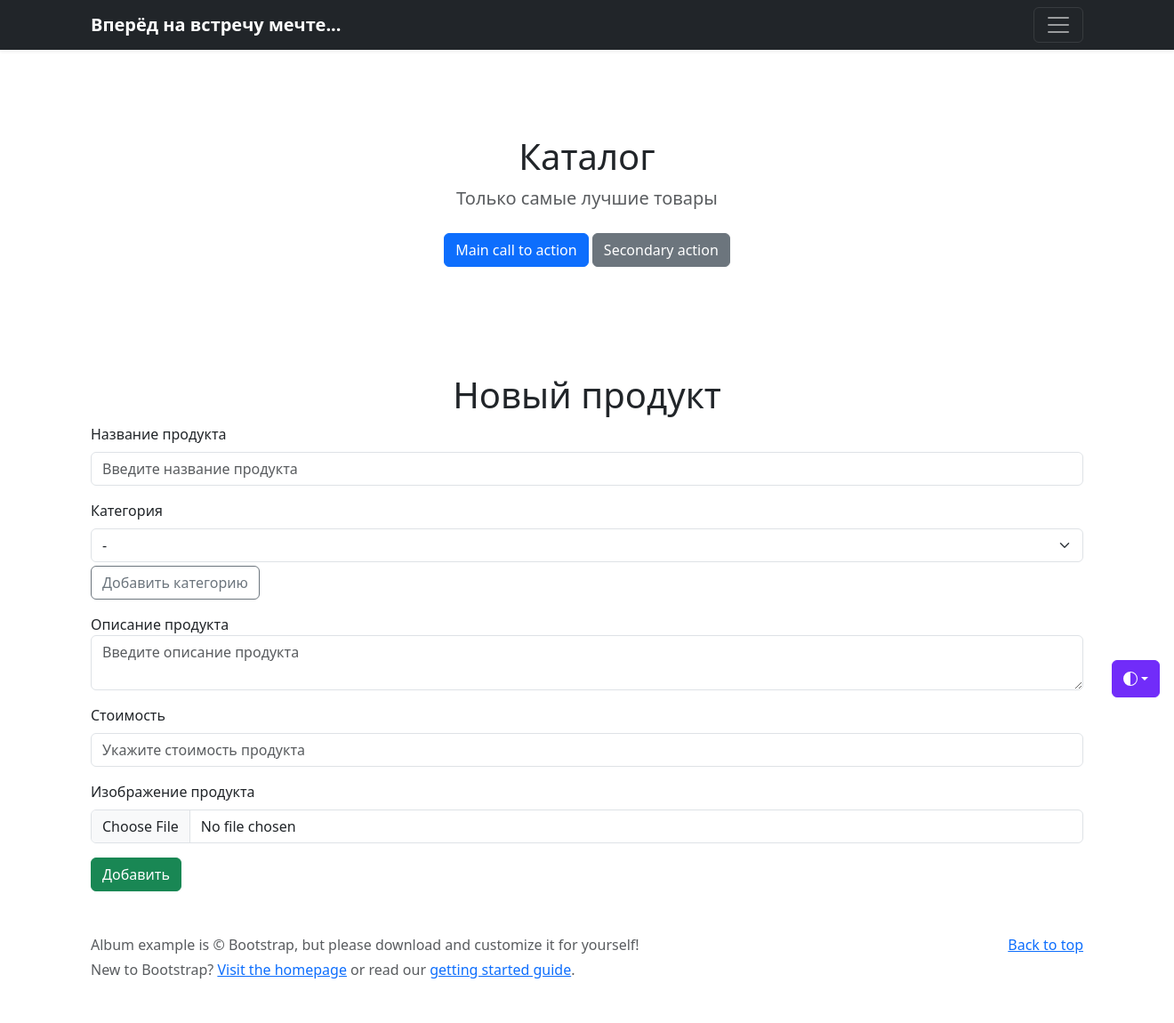
After one commit to MichaelMigachev/django_market_place, a Django app: page /add_product/ in a window 1320 px wide; the page is wider, and only the part inside the window is pictured. The commit adds this page. Shown: that part at 89% size. Run offline with Django 5.2, Linux system fonts and the light colour scheme; data comes from the database, SQL or seed files in the repository; some libraries are stand-ins or nearby versions.

Commit message:
* Д/З 24, два контроллера и к ним страницы на добавление продуктов и категорий

```diff
--- /dev/null
+++ b/catalog/templates/catalog/add_product.html
@@ -0,0 +1,45 @@
+{% extends 'catalog/base.html' %}
+{% load my_tags %}
+{% block title %}Добавить продукт{% endblock %}
+
+{% block content %}
+<div class="row text-center">
+  <h1>Новый продукт</h1>
+</div>
+<div class="container">
+  <form method="post" action="" class="form-floating" enctype="multipart/form-data">
+    {% csrf_token %}
+    <div class="mb-3">
+      <label for="name_product" class="form-label">Название продукта</label>
+      <input type="text" class="form-control" name="name_product" id="name_product" placeholder="Введите название продукта" required>
+    </div>
+    <div class="mb-1">
+      <label for="category" class="form-label">Категория</label>
+      <select class="form-select" name="category" id="category">
+        <option selected>-</option>
+        {% for category in categories %}
+          <option value="{{ category.id }}">{{ category.name_category }}</option>
+        {% endfor %}
+      </select>
+    </div>
+    <div class="mb-3">
+      <a href="/add_category/">
+        <button type="button" class="btn btn-block btn-outline-secondary" >Добавить категорию</button>
+      </a>
+    </div>
+    <div class="mb-3">
+        <label for="description">Описание продукта</label>
+        <textarea type="text" name="description" class="form-control" id="description" placeholder="Введите описание продукта" required></textarea>
+    </div>
+    <div class="mb-3">
+      <label for="price" class="form-label">Стоимость</label>
+      <input type="number" class="form-control" name="price" id="price" placeholder="Укажите стоимость продукта" required min="0">
+    </div>
+    <div class="mb-3">
+      <label for="image" class="form-label">Изображение продукта</label>
+      <input class="form-control" type="file" id="image" name="image" accept="image/*">
+    </div>
+    <button type="submit" class="btn btn-success">Добавить</button>
+  </form>
+</div>
+{% endblock %}
--- a/catalog/templates/catalog/contacts.html
+++ b/catalog/templates/catalog/contacts.html
@@ -1,6 +1,6 @@
 {% extends 'catalog/base.html' %}
 {% load my_tags %}
-{% block title %}Каталог{% endblock %}
+{% block title %}Контакты{% endblock %}
 
 {% block content %}
 <div class="pricing-header px-3 py-3 pt-md-5 pb-md-4 mx-auto text-center">
--- a/catalog/templates/catalog/includes/inc_menu.html
+++ b/catalog/templates/catalog/includes/inc_menu.html
@@ -9,8 +9,8 @@
                 <h4>Навигация</h4>
                 <ul class="list-unstyled">
                     <li><a href="{% url 'catalog:products_list' %}" class="text-white">Главная</a></li>
-                    <li><a href="#" class="text-white">Вход</a></li>
-                    <li><a href="#" class="text-white">Регистрация</a></li>
+                    <li><a href="{% url 'catalog:add_product' %}" class="text-white">Добавить товар</a></li>
+                    <li><a href="{% url 'catalog:add_category' %}" class="text-white">Добавить категорию</a></li>
                     <li><a href="/contacts/" class="text-white">Наши контакты</a></li>
                 </ul>
             </div>
--- a/catalog/templates/catalog/product.html
+++ b/catalog/templates/catalog/product.html
@@ -1,6 +1,6 @@
 {% extends 'catalog/base.html' %}
 {% load my_tags %}
-{% block title %}Каталог{% endblock %}
+{% block title %}Продукт{% endblock %}
 
 {% block content %}
 <div class="album py-5 bg-body-tertiary">
--- a/catalog/urls.py
+++ b/catalog/urls.py
@@ -4,9 +4,10 @@ from catalog.apps import CatalogConfig
 
 app_name = CatalogConfig.name
 
-
 urlpatterns = [
     path('', views.products_list, name='products_list'),
     path('product/<int:pk>/', views.product, name='product'),
     path('contacts/', views.contacts, name='contacts'),
+    path('add_product/', views.add_product, name="add_product"),
+    path('add_category/', views.add_category, name="add_category"),
 ]
--- a/catalog/views.py
+++ b/catalog/views.py
@@ -1,5 +1,6 @@
 from django.shortcuts import render, get_object_or_404
-from catalog.models import Product
+from catalog.models import Product, Category
+from django.http import HttpResponse
 
 # def home(request):
 #     return render(request, 'catalog/base.html')
@@ -18,3 +19,43 @@ def product (request, pk):
 
 def contacts(request):
     return render(request, 'catalog/contacts.html')
+
+def add_product(request):
+
+    if request.method == 'POST':
+        name_product = request.POST.get('name_product')
+        category_id = request.POST.get('category')
+        description = request.POST.get('description')
+        price = request.POST.get('price')
+        image = request.FILES.get('image')
+
+        category = Category.objects.get(id=category_id)
+        product = Product(
+            name_product=name_product,
+            category=category,
+            description=description,
+            price=price,
+            image=image,
+        )
+
+        product.save()
+        response = f"Товар {name_product} успешно добавлен! <a href='/'>Вернуться на главную</a>"
+        return HttpResponse(response)
+    category = Category.objects.all()
+    return render(request, 'catalog/add_product.html', {'categories': category})
+
+
+def add_category(request):
+
+    if request.method == "POST":
+        name_category = request.POST.get('name_category')
+        description = request.POST.get("description")
+
+        category = Category(
+            name_category = name_category,
+            description = description
+        )
+
+        category.save()
+        return HttpResponse(f"Категория {name_category} успешно добавлена! <a href='/'>Вернуться на главную</a>")
+    return render(request, 'catalog/add_category.html')
```
Also changed, not shown: catalog/templates/catalog/add_category.html (added, +23 -0 lines).
